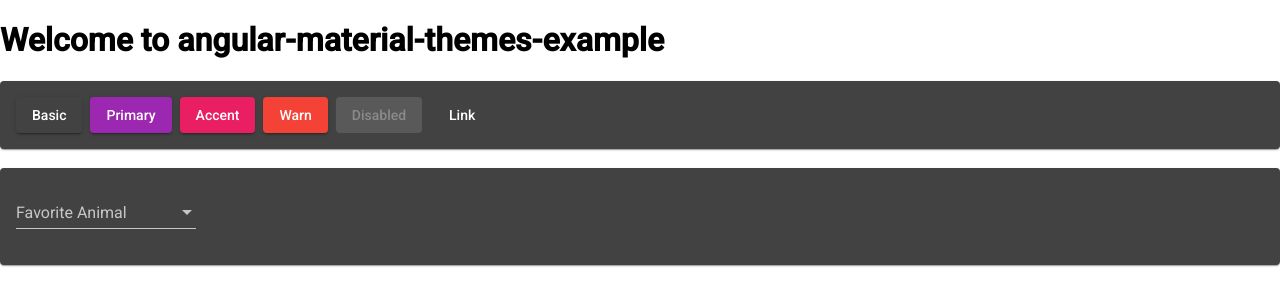
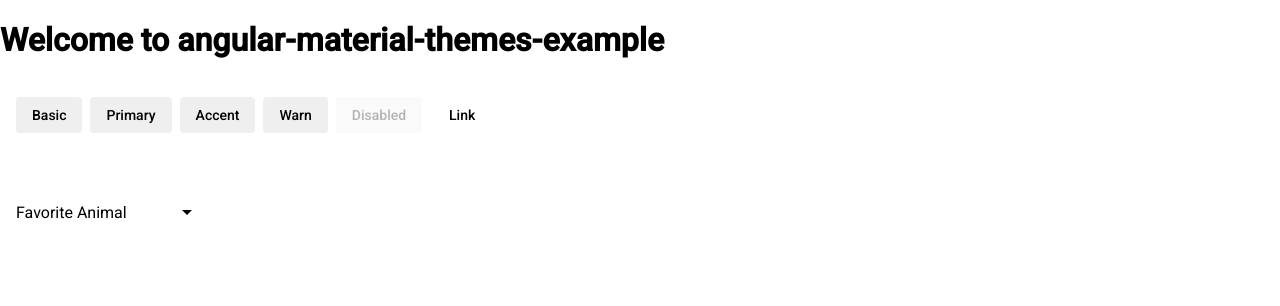
Before and after one commit to rubensa/angular-material-themes-example, an Angular app: page / in a window 1280 px wide. Shown: the top 306 px of the page. Built offline with nearby package versions, Linux system fonts and the light colour scheme.

Commit message:
Wrap themes into class
Note that now default theme is applied

```diff
--- a/src/styles.scss
+++ b/src/styles.scss
@@ -20,17 +20,21 @@ $angular-material-themes-example-warn: mat-palette($mat-red);
 // Create the theme object (a Sass map containing all of the palettes).
 $angular-material-themes-example-theme: mat-light-theme($angular-material-themes-example-primary, $angular-material-themes-example-accent, $angular-material-themes-example-warn);
 
-// Include theme styles for core and each component used in your app.
-// Alternatively, you can import and @include the theme mixins for each component
-// that you are using.
-@include angular-material-theme($angular-material-themes-example-theme);
+.light-theme {
+  // Include theme styles for core and each component used in your app.
+  // Alternatively, you can import and @include the theme mixins for each component
+  // that you are using.
+  @include angular-material-theme($angular-material-themes-example-theme);
+}
 
 $angular-material-themes-example-dark-primary: mat-palette($mat-purple);
 $angular-material-themes-example-dark-accent: mat-palette($mat-pink);
 $angular-material-themes-example-dark-warn: mat-palette($mat-red);
 $angular-material-themes-example-dark-theme: mat-dark-theme($angular-material-themes-example-dark-primary, $angular-material-themes-example-dark-accent, $angular-material-themes-example-dark-warn);
 
-@include angular-material-theme($angular-material-themes-example-dark-theme);
+.dark-theme {
+  @include angular-material-theme($angular-material-themes-example-dark-theme);
+}
 
 /* You can add global styles to this file, and also import other style files */
 
```
